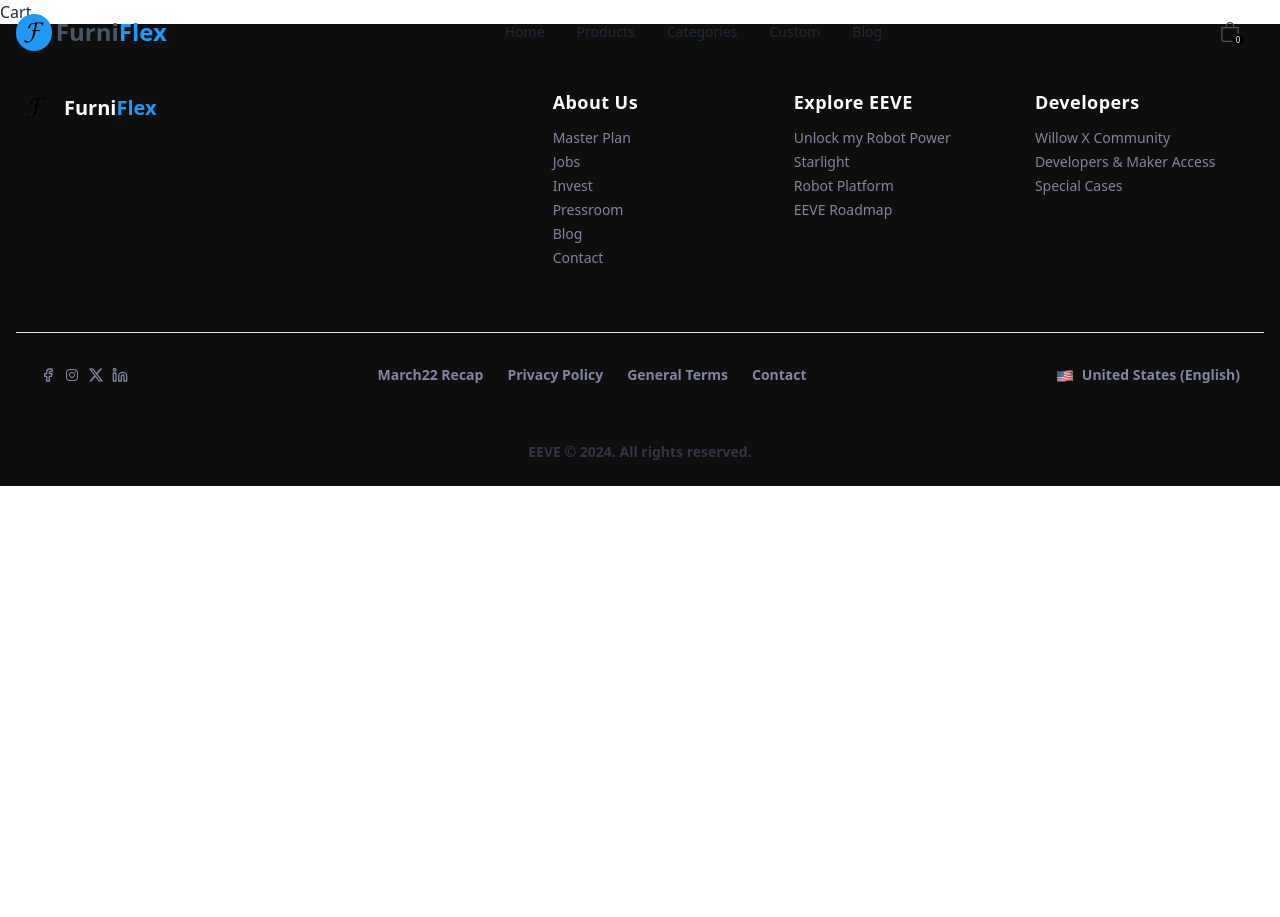
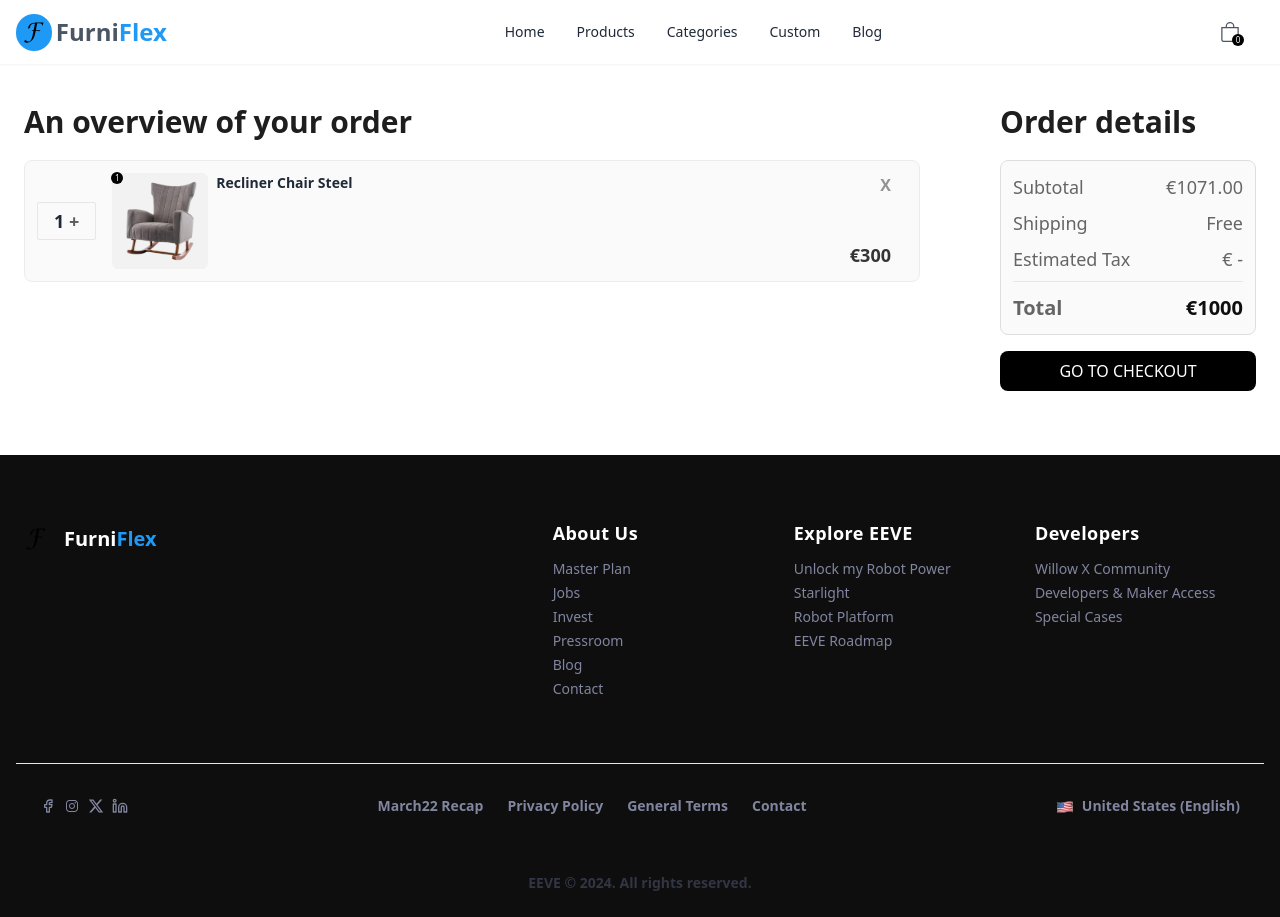
Before and after one commit to strongfornt/productX-clinet, a React (Vite) app: page /cart in a window 1280 px wide. Before the commit the page ends 800 px from the top, so only its background shows below. Built offline with nearby package versions, Linux system fonts and the light colour scheme; no server answers.

Commit message:
cart page desgin complete

```diff
--- a/src/ContextProvider/ContextProvider.jsx
+++ b/src/ContextProvider/ContextProvider.jsx
@@ -23,6 +23,7 @@ export default function ContextProvider({ children }) {
   const [menu, setMenu] = useState(false);
   const [dropdown,setDropdown] = useState(false)
   const [productsData, setProductsData] = useState([]);
+  const [cartItem, setCartItem] = useState([]);
 
   const createUser = (email, password) => {
     return createUserWithEmailAndPassword(auth, email, password);
@@ -89,6 +90,8 @@ export default function ContextProvider({ children }) {
     appleLogin,
     getProducts,
     productsData,
+    cartItem,
+    setCartItem,
     logOut,
   };
   return (
--- /dev/null
+++ b/src/lib/cartmanage.js
@@ -0,0 +1,19 @@
+export const cartManage = (isExistCartItem, cartItem, id, wantedItem, setCartItem) => {
+    if (isExistCartItem) {
+        // If item exists in the cart, increase the quantity
+        const updatedCart = cartItem.map((item) =>
+          item.id === id
+            ? { ...item, quantity: item.quantity + 1 } // Increase quantity by 1
+            : item
+        );
+        setCartItem(updatedCart); // Update the state with the new cart
+
+        return;
+      } else {
+           // If item does not exist in the cart, add it with quantity 1
+      const newItem = { ...wantedItem, quantity: 1 }; // Set default quantity to 1
+      const updatedCart = [...cartItem, newItem];
+      setCartItem(updatedCart); // Update the state with the new cart
+
+      }
+}
--- a/src/pages/Cart/Cart.jsx
+++ b/src/pages/Cart/Cart.jsx
@@ -1,7 +1,81 @@
-
+import { Helmet } from "react-helmet-async";
+import ItemCart from "./ItemCart";
 
 export default function Cart() {
   return (
-    <div>Cart</div>
-  )
+    <>
+      <Helmet>
+        <title>CartItem | FurniFlex</title>
+      </Helmet>
+
+      <div className="text-transparent flex items-center justify-center py-2">
+        *
+      </div>
+
+      {/* main section ============= */}
+      <main className="my-16 px-2 md:px-4 lg:px-6 flex justify-between gap-4 md:gap-8 lg:gap-16 xl:gap-20 ">
+        {/* section 1 ================== */}
+        <section className="md:flex-1 w-full" >
+          <h1 className="text-[#1E1E1E] hidden md:flex font-semibold text-base md:text-lg lg:text-xl xl:text-3xl ">
+            An overview of your order
+          </h1>
+          <h1 className="text-[#1E1E1E] md:hidden font-semibold text-base md:text-lg lg:text-xl xl:text-3xl ">
+            Order overview
+          </h1>
+
+        {/* cart goes here ==================== */}
+            <ItemCart/>
+        </section>
+
+        {/* section 2 =========== */}
+        <section className="text-start w-full md:w-64 ">
+          <h1 className="text-[#1E1E1E] font-semibold text-base md:text-lg lg:text-xl xl:text-3xl">
+            Order details
+          </h1>
+
+        {/* details and button div start here ====================== */}
+        <div  >
+            <div className="bg-[#FAFAFA] mt-5 border space-y-2 border-[#DEDEDE] p-3 rounded-lg" >
+                    {/* subtotal ===== */}
+                    <div className="text-[#656565]  flex justify-between text-sm  md:text-lg font-normal" >
+                            <span>
+                                Subtotal
+                                </span>
+                                <span className="font-medium">€1071.00</span>
+                    </div>
+
+                    {/* shipping ====== */}
+                    <div className="text-[#656565] flex justify-between text-sm  md:text-lg font-normal" >
+                            <span>
+                                Shipping
+                                </span>
+                                <span className="font-medium" >Free</span>
+                    </div>
+                    {/* Estimate Tax ====== */}
+                    <div className="text-[#656565] flex justify-between text-sm  md:text-lg font-normal" >
+                            <span>
+                                Estimated Tax
+                                </span>
+                                <span className="font-medium" >€ -</span>
+                    </div>
+                        {/* total count =================== */}
+                        <div className="text-[#656565] border-t pt-3 flex justify-between text-base  md:text-xl font-semibold" >
+                            <span>
+                                Total
+                                </span>
+                                <span className=" text-[#0E0E0E]" >€1000</span>
+                    </div>
+            </div>
+
+            {/* button goes here =============== */}
+            <button className="text-[#FFFFFF] font-medium text-sm md:text-base bg-[#000000] hover:bg-gray-800 duration-300 w-full rounded-lg py-2 mt-4 " >
+                GO TO CHECKOUT
+            </button>
+        </div>
+
+
+        </section>
+      </main>
+    </>
+  );
 }
--- /dev/null
+++ b/src/pages/Cart/ItemCart.jsx
@@ -0,0 +1,52 @@
+import chair from "../../assets/additionalPic/chair1.svg";
+export default function ItemCart() {
+  return (
+    <>
+      <section className="bg-[#FAFAFA] mt-5 flex  items-center p-3 border border-[#ECECEC] rounded-lg gap-4">
+        {/* quantity div ============= */}
+        <div className="min-w-fit hidden md:flex">
+          <button className="py-1 px-2 md:px-4 rounded-sm border min-w-fit  text-lg font-semibold ">
+            1 <span className="text-[#5C5C5C]">+</span>{" "}
+          </button>
+        </div>
+        {/* picture and title div ================= */}
+
+        <div className="flex flex-col md:flex-row  w-full gap-2">
+          <div  className="relative  " >
+            <img
+              className="object-cover bg-no-repeat object-center max-w-24 rounded-md  bg-[#F2F2F2]"
+              src={chair}
+              alt=""
+            />
+             <p className=" absolute -left-[1px] -top-[1px] bg-black  w-3 h-3 flex items-center justify-center text-[8px] text-white  rounded-full " >
+          <span> 1 </span>
+        </p>
+            <div className="absolute -right-4 -top-3  md:hidden" >
+            <button className="text-[#939393] font-bold ">X</button>
+            </div>
+          </div>
+          <p className="font-bold text-xs md:text-sm min-w-fit  ">Recliner Chair Steel</p>
+          <div className="min-w-fit md:hidden flex flex-row-reverse items-baseline justify-between ">
+          <button className="py-1 px-2 md:px-4 rounded-sm border min-w-fit  text-lg font-semibold ">
+            1 <span className="text-[#5C5C5C]">+</span>{" "}
+          </button>
+          <p className="text-[#343434] text-sm md:text-lg font-bold">
+                €300
+              </p>
+        </div>
+          <div className="hidden md:flex justify-end w-full ">
+            <div className="flex flex-col justify-between items-end">
+              <button className="text-[#939393] font-bold ">X</button>
+              <p className="text-[#343434] text-sm md:text-lg font-bold">
+                €300
+              </p>
+            </div>
+          </div>
+        </div>
+
+        {/* price and remove item div================ */}
+        <div></div>
+      </section>
+    </>
+  );
+}
--- a/src/pages/ProductPage/Products.jsx
+++ b/src/pages/ProductPage/Products.jsx
@@ -3,15 +3,18 @@ import ProductsCard from "./ProductsCard";
 import useContextProvider from "../../useHooks/useContextProvider";
 import { useEffect, useState } from "react";
 import Pagination from "./Pagination";
+import { cartManage } from "../../lib/cartmanage";
 
 export default function Products() {
-  const { getProducts, productsData } = useContextProvider();
+  const { getProducts, productsData, cartItem, setCartItem } =
+    useContextProvider();
   const [category, setCategory] = useState("Rocking Chair");
   const [currentPage, setCurrentPage] = useState(1);
   const itemsPerPage = 6;
 
   useEffect(() => {
     getProducts();
+    // eslint-disable-next-line react-hooks/exhaustive-deps
   }, []);
 
   //filtered products by category ==========
@@ -32,6 +35,14 @@ export default function Products() {
   // Calculate the total number of pages
   const totalPages = Math.ceil(filteredProducts.length / itemsPerPage);
 
+  // handle cart item added / remove ==========
+  const handleCartItem = (id) => {
+    const isExistCartItem = cartItem.find((item) => item.id === id);
+    const wantedItem = productsData.find((item) => item.id === id);
+    cartManage(isExistCartItem, cartItem, id, wantedItem, setCartItem)
+  };
+
+
   return (
     <>
       <Helmet>
@@ -42,7 +53,7 @@ export default function Products() {
         *
       </div>
 
-      <main className=" mt-16 px-2 md:px-4 lg:px-8 flex gap-4 md:gap-6  lg:gap-10  xl:gap-16 ">
+      <main className=" mt-16 px-2 md:px-4 lg:px-6 flex gap-4 md:gap-6  lg:gap-10  xl:gap-16 ">
         {/* categories side ================= */}
         <aside className="flex flex-col min-w-fit gap-2 border border-[#E8E8E8] p-3  pl-1 rounded-sm ">
           <button
@@ -81,7 +92,11 @@ export default function Products() {
         <div>
           <div className=" grid md:grid-cols-2  lg:grid-cols-3 gap-4">
             {currentProducts?.map((product, idx) => (
-              <ProductsCard key={idx} product={product} />
+              <ProductsCard
+                key={idx}
+                product={product}
+                handleCartItem={handleCartItem}
+              />
             ))}
           </div>
           {/*
--- a/src/pages/ProductPage/ProductsCard.jsx
+++ b/src/pages/ProductPage/ProductsCard.jsx
@@ -2,9 +2,9 @@
 import { BsBag } from "react-icons/bs";
 
 
-export default function ProductsCard({product}) {
+export default function ProductsCard({product, handleCartItem}) {
 
-    const {picture, name, current_price, old_price, percent_off, description} = product || {}
+    const {id,picture, name, current_price, old_price, percent_off, description} = product || {}
 
 
   return (
@@ -38,7 +38,9 @@ export default function ProductsCard({product}) {
        </div>
 
         <div className="mt-3">
-          <button className="bg-[#202020] flex items-center justify-center gap-2 w-full text-white py-1 text-base font-semibold rounded-md hover:bg-gray-800 duration-300 ">
+          <button
+            onClick={() => handleCartItem(id) }
+          className="bg-[#202020] flex items-center justify-center gap-2 w-full text-white py-1 text-base font-semibold rounded-md hover:bg-gray-800 duration-300 ">
             <span className=" font-bold text-lg ">
               <BsBag />
             </span>{" "}
```
Also changed, not shown: src/pages/ProductPage/Pagination.jsx (+0 -26 lines).
